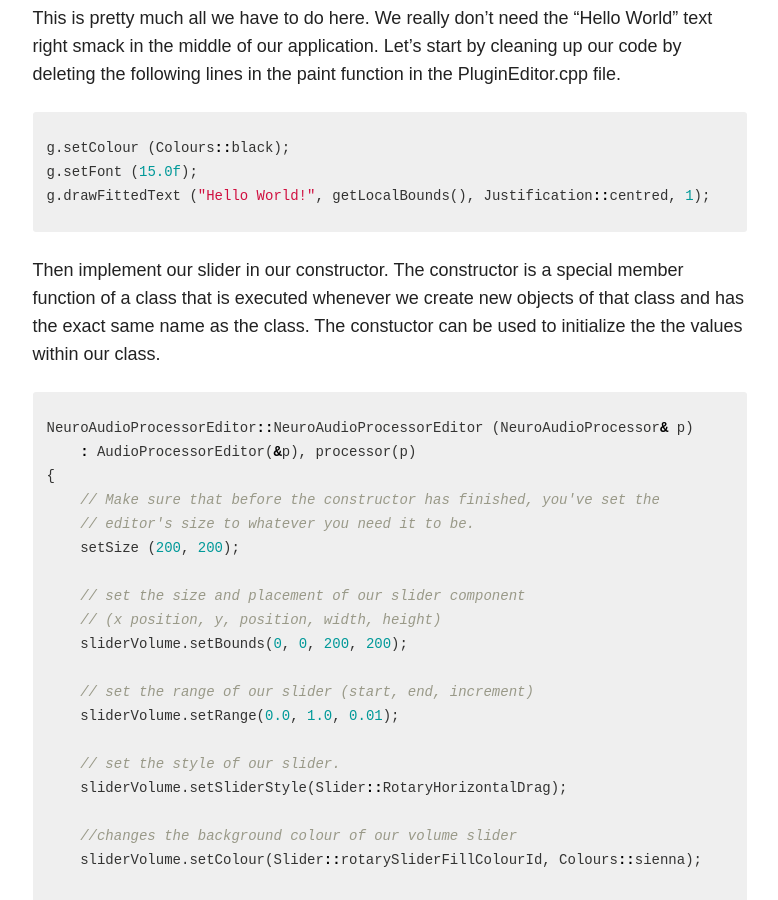
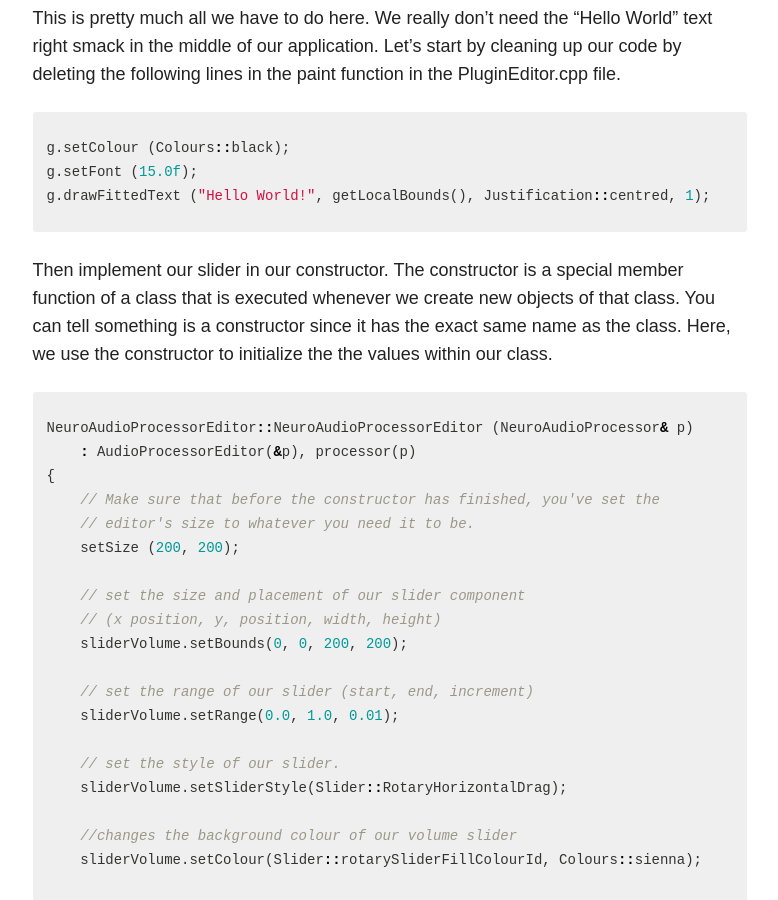
Before and after one commit to jamiemori/jamiemori.github.io, a Jekyll site: the page built from _posts/articles/2015-05-03-Making A Simple Subtractive Synthesizer Plug-in With JUCE Part 2.md, in a window 1280 px wide and 900 px high, scrolled down 11592 px. Shown: the whole window, without its empty margins (347-1125 px from the left). Built offline with Jekyll 4.4.1, drawn with Linux system fonts in a browser that asks for light colours; nearby versions of some CDN libraries; comment, search, counter and statistics services are not loaded.

Commit message:
changed content

```diff
--- a/_posts/articles/2015-05-03-Making A Simple Subtractive Synthesizer Plug-in With JUCE Part 2.md
+++ b/_posts/articles/2015-05-03-Making A Simple Subtractive Synthesizer Plug-in With JUCE Part 2.md
@@ -302,7 +302,7 @@ g.setFont (15.0f);
 g.drawFittedText ("Hello World!", getLocalBounds(), Justification::centred, 1);
 {%endhighlight%}
 
-Then implement our slider in our constructor. The constructor is a special member function of a class that is executed whenever we create new objects of that class and has the exact same name as the class. The constuctor can be used to initialize the the values within our class.
+Then implement our slider in our constructor. The constructor is a special member function of a class that is executed whenever we create new objects of that class. You can tell something is a constructor since it has the exact same name as the class. Here, we use the constructor to initialize the the values within our class.
 
 {% highlight C++%}
 NeuroAudioProcessorEditor::NeuroAudioProcessorEditor (NeuroAudioProcessor& p)
```
